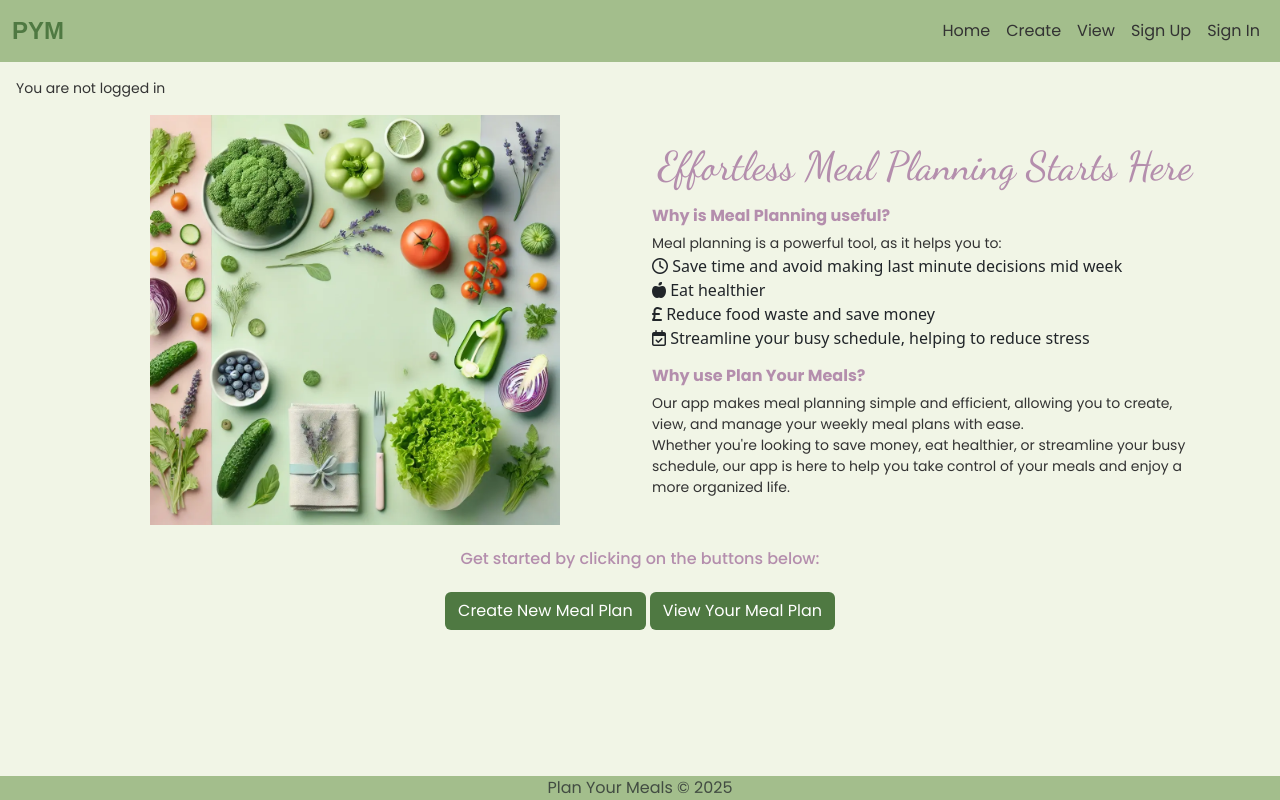
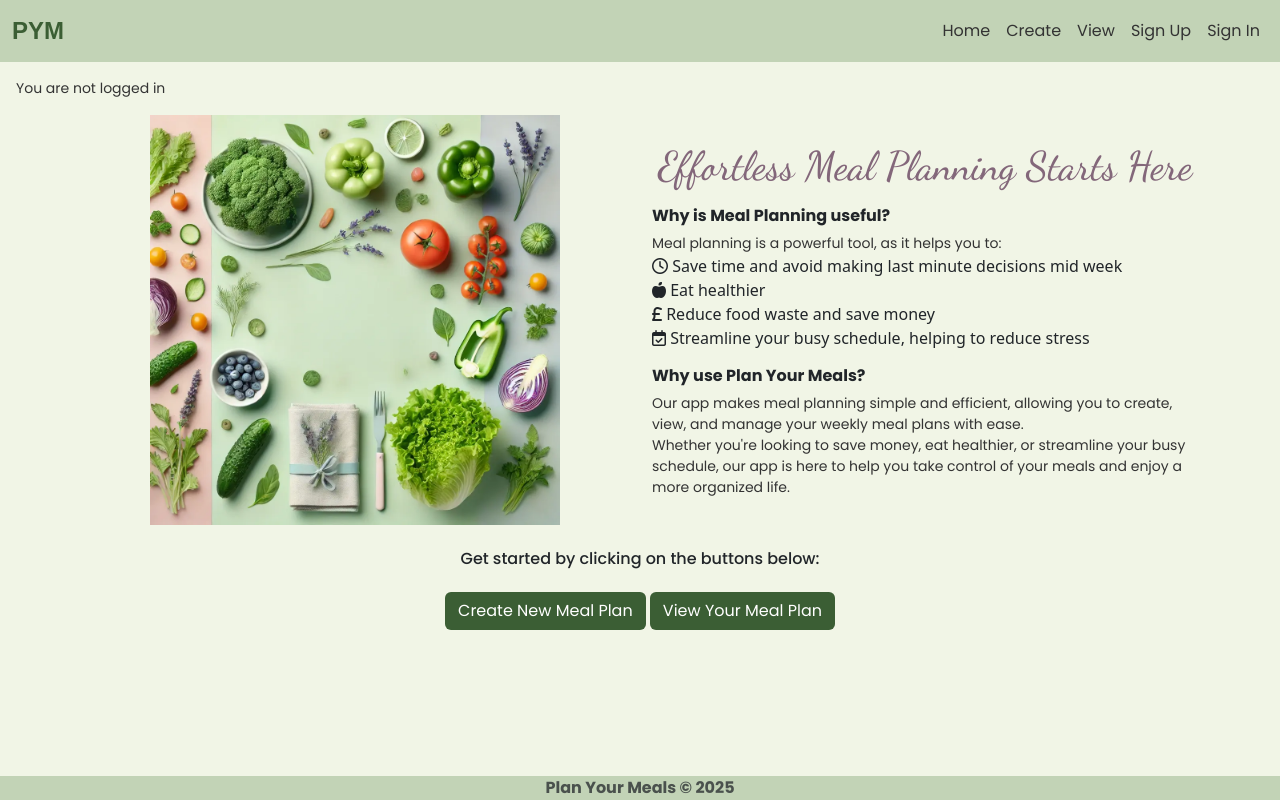
Before and after one commit to hmoon96/meal-planner, a Django app: page / in a window 1280 px wide. Run offline with Django 4.2, Linux system fonts and the light colour scheme; some libraries are stand-ins or nearby versions; some web fonts are replaced.

Commit message:
Fixed Home, Base and Sign Out so that they meet accessibility requriements

```diff
--- a/meal_planner/settings.py
+++ b/meal_planner/settings.py
@@ -32,7 +32,7 @@ SECRET_KEY = os.environ.get('SECRET_KEY')
 
 
 # SECURITY WARNING: don't run with debug turned on in production!
-DEBUG = False
+DEBUG = True
 
 ALLOWED_HOSTS = [
     '.herokuapp.com',
--- a/plan/templates/plan/home.html
+++ b/plan/templates/plan/home.html
@@ -16,7 +16,7 @@
                             </h1>
                         </header>
                         <section>
-                            <h6 class="text-left"><strong>Why is Meal Planning useful?</strong></h6>
+                            <h2 class="h6 text-left"><strong>Why is Meal Planning useful?</strong></h2>
                             <p class="text-left mb-0">
                                 Meal planning is a powerful tool, as it helps you to:
                             </p>
@@ -28,16 +28,16 @@
                                 </ul>
                         </section>
                         <section>
-                            <h6 class="text-left"><strong>Why use Plan Your Meals?</strong></h6>
+                            <h2 class="h6 text-left"><strong>Why use Plan Your Meals?</strong></h2>
                             <p class="mt-0"> Our app makes meal planning simple and efficient, allowing you to create, view, and manage your weekly meal plans with ease.<br>
                                 Whether you're looking to save money, eat healthier, or streamline your busy schedule, our app is here to help you take control of your meals and enjoy a more organized life.
                             </p>
                         </section>
                     </div>
                     <div class="col-12 text-center mt-4">
-                        <h6 class="mb-4">
+                        <h2 class="h6 mb-4">
                             Get started by clicking on the buttons below:
-                        </h6>
+                        </h2>
                         <div class="text-center">
                             <a href="{% url 'meal_create' %}" class="btn mb-3">Create New Meal Plan</a>
                             <a href="{% url 'meal_view' %}" class="btn mb-3">View Your Meal Plan</a>
--- a/static/css/style.css
+++ b/static/css/style.css
@@ -4,20 +4,20 @@
     --heading-font: "Dancing Script", sans-serif;
     --nav-font: "Poppins SemiBold 600", sans-serif;
     --body-font: "Poppins", sans-serif;
-    --primary-color:  #A3BE8C; /* sage green */
-    --secondary-color: #B48EAD; /* soft lavendar */
+    --primary-color:  #C2D3B6; /* sage green */
+    --secondary-color: #83677A; /* soft lavendar */
     --text-color: #333333; /* charcoal grey */
     --background-color: #f1f5e6; /* light cream */
-    --button-color: #4F7942; /* deep green */
+    --button-color: #3B5E34; /* deep green */
 }
 
 /* General Styling */
-h1, h2, h3 {
+h1 {
     font-family: var(--heading-font);
     color: var(--secondary-color);
 }
 
-h4, h5, h6 {
+h2, h3, h4, h5, h6 {
     font-family: var(--body-font);
     color: var(--secondary-color);
 }
@@ -57,10 +57,6 @@ p {
 #navbar .navbar-brand:hover {
     color: var(--font-color); /* Change color on hover */
     text-decoration: none; /* Remove underline on hover */
-}
-
-.navbar-toggler {
-    background-color: var(--button-color); /* Set the background color */
 }
 
 /*Buttons*/
@@ -115,7 +111,7 @@ p {
 
 .alert {
     font-family: var(--body-font);
-    color: var(--text-color);
+    color: whitesmoke;
     padding: 15px;
 }
 
@@ -129,3 +125,7 @@ p {
     font-family: var(--body-font);
     color: var(--background-color);
 }
+
+.link {
+    color: var(--button-color);
+}
--- a/templates/account/login.html
+++ b/templates/account/login.html
@@ -7,14 +7,14 @@
 
 {% block content %}
 <div class="container d-flex justify-content-center">
-  <div class="auth-container p-4 border rounded shadow-sm bg-light">
+  <div class="auth-container p-4 border rounded shadow-sm">
     <h1 class="text-center mb-4">{% trans "Sign In" %}</h1>
 
     {% get_providers as socialaccount_providers %}
 
     {% if socialaccount_providers %}
     <p class="text-center mb-4">{% blocktrans with site.name as site_name %}Please sign in with one
-    of your existing third party accounts. Or, <a href="{{ signup_url }}">sign up</a>
+    of your existing third party accounts. Or, <a class="link" href="{{ signup_url }}">sign up</a>
     for a {{ site_name }} account and sign in below:{% endblocktrans %}</p>
 
     <div class="socialaccount_ballot">
--- a/templates/base.html
+++ b/templates/base.html
@@ -85,7 +85,7 @@
 
     <footer class="footer mt-auto bg-body-tertiary" id="footer">
         <div class="container text-center">
-            <span class="text-center text-muted">Plan Your Meals &copy; 2025</span>
+            <span class="text-center text-muted"><strong>Plan Your Meals &copy; 2025</strong></span>
         </div>
     </footer>
 
```
